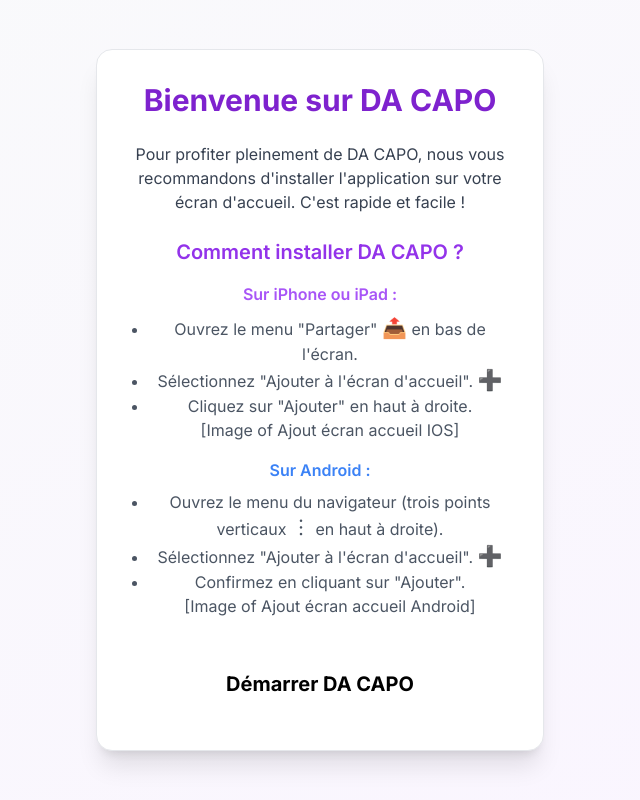
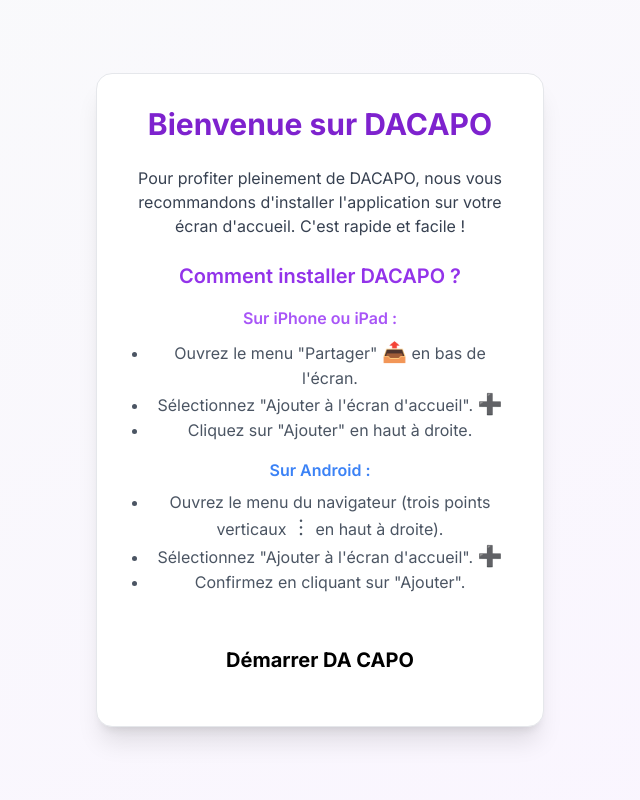
Before and after one commit to colinslda/da-capo, a plain HTML site: page on.html in a window 1280 px wide. Shown: the whole page, without its empty margins (320-960 px from the left). Drawn offline with nearby package versions, Linux system fonts and the light colour scheme.

Commit message:
Update on.html

```diff
--- a/on.html
+++ b/on.html
@@ -3,17 +3,17 @@
 <head>
   <meta charset="UTF-8">
   <meta name="viewport" content="width=device-width, viewport-fit=cover">
-  <title>Bienvenue sur DA CAPO - Installez l'app !</title>
+  <title>Bienvenue sur DACAPO - Installez l'app !</title>
   <link rel="stylesheet" href="style.css"> <script src="https://cdn.tailwindcss.com"></script>
   <link href="https://fonts.googleapis.com/css2?family=Inter:wght@300;400;500;600;700&display=swap" rel="stylesheet">
 </head>
 <body class="bg-gradient-to-br from-gray-50 to-purple-50 min-h-screen font-['Inter'] flex justify-center items-center">
   <div class="max-w-md mx-4 bg-white p-8 rounded-2xl shadow-xl border border-gray-200 text-center">
-    <h1 class="text-3xl font-bold mb-6 text-purple-700">Bienvenue sur DA CAPO</h1>
-    <p class="mb-6 text-gray-700 text-base">Pour profiter pleinement de DA CAPO, nous vous recommandons d'installer l'application sur votre écran d'accueil. C'est rapide et facile !</p>
+    <h1 class="text-3xl font-bold mb-6 text-purple-700">Bienvenue sur DACAPO</h1>
+    <p class="mb-6 text-gray-700 text-base">Pour profiter pleinement de DACAPO, nous vous recommandons d'installer l'application sur votre écran d'accueil. C'est rapide et facile !</p>
 
     <div class="mb-8">
-      <h2 class="text-xl font-semibold text-purple-600 mb-4">Comment installer DA CAPO ?</h2>
+      <h2 class="text-xl font-semibold text-purple-600 mb-4">Comment installer DACAPO ?</h2>
 
       <div class="mb-4">
         <h3 class="font-semibold text-purple-500 mb-2">Sur iPhone ou iPad :</h3>
@@ -21,7 +21,6 @@
           <li>Ouvrez le menu "Partager" <span class="text-xl">📤</span> en bas de l'écran.</li>
           <li>Sélectionnez "Ajouter à l'écran d'accueil". <span class="text-xl">➕</span></li>
           <li>Cliquez sur "Ajouter" en haut à droite.</li>
-         [Image of Ajout écran accueil IOS]
         </ul>
       </div>
 
@@ -31,7 +30,6 @@
           <li>Ouvrez le menu du navigateur (trois points verticaux <span class="text-xl">︙</span> en haut à droite).</li>
           <li>Sélectionnez "Ajouter à l'écran d'accueil". <span class="text-xl">➕</span></li>
           <li>Confirmez en cliquant sur "Ajouter".</li>
-         [Image of Ajout écran accueil Android]
         </ul>
       </div>
     </div>
```
